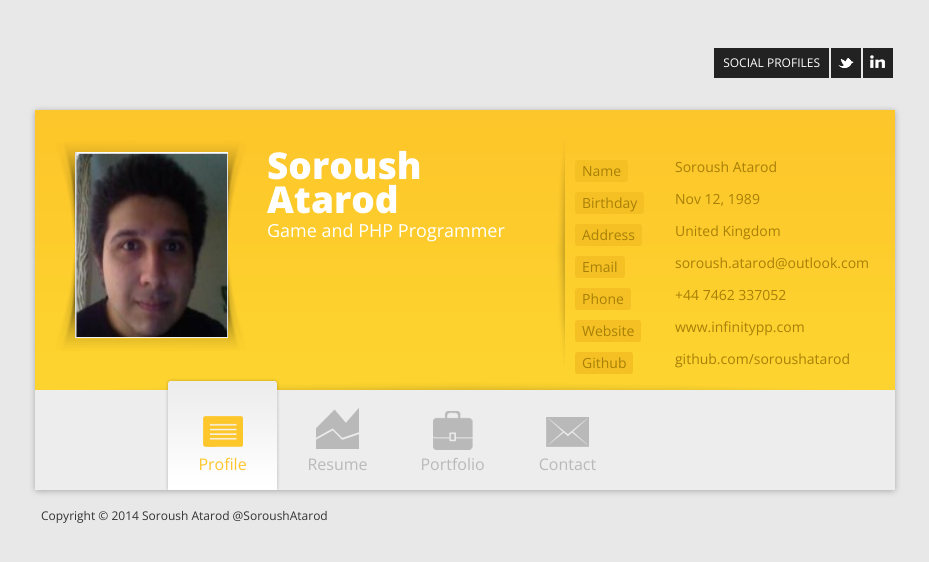
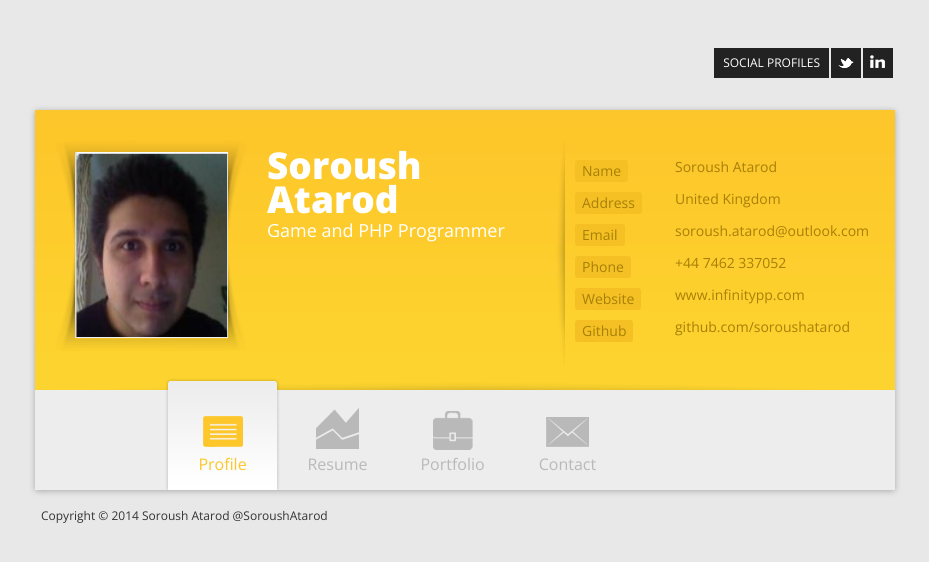
Before and after one commit to soroushatarod/soroushatarod.github.io, a plain HTML site: page index.html in a window 1280 px wide. Shown: the whole page, without its empty margins (175-1104 px from the left). Drawn offline with nearby package versions, Linux system fonts and the light colour scheme; some packages are replaced by stand-ins of ours.

Commit message:
Update index.html

```diff
--- a/index.html
+++ b/index.html
@@ -79,7 +79,6 @@
                                 <!-- Personal info section -->
                                 <ul class="personal-info">
                                     <li><label>Name</label><span>Soroush Atarod</span></li>
-                                    <li><label>Birthday</label><span>Nov 12, 1989</span></li>
                                     <li><label>Address</label><span>United Kingdom </span></li>
                                     <li><label>Email</label><span>soroush.atarod@outlook.com</span></li>
                                     <li><label>Phone</label><span>+44 7462 337052</span></li>
```
